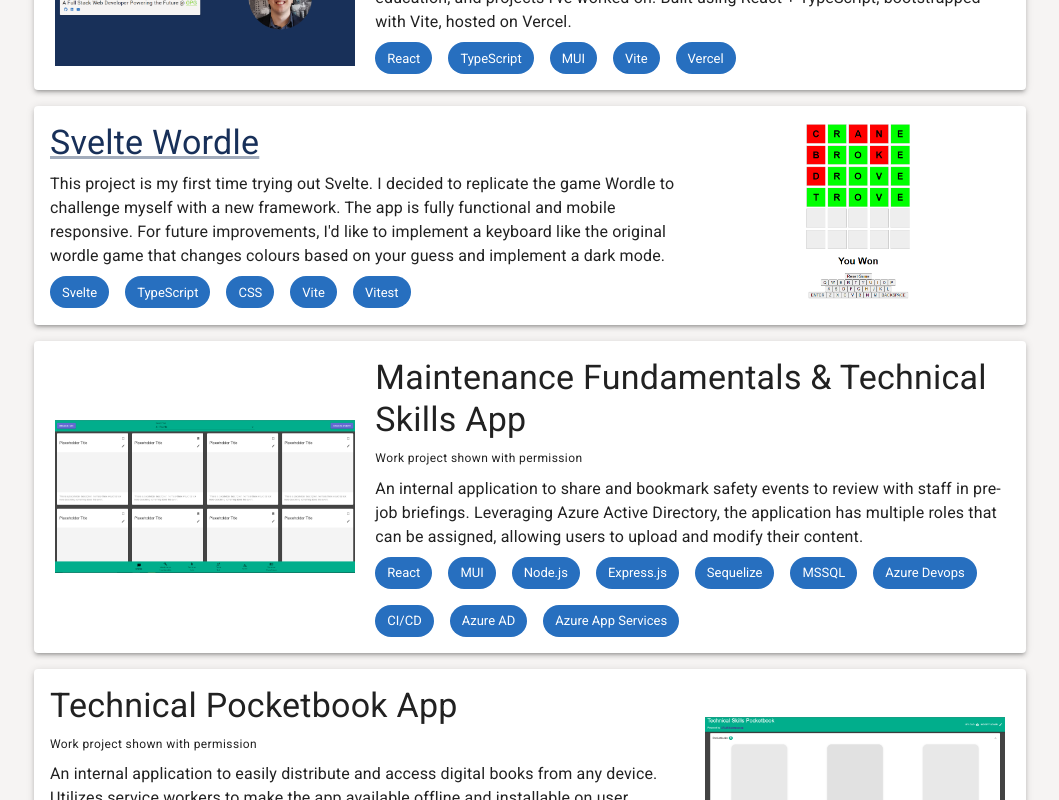
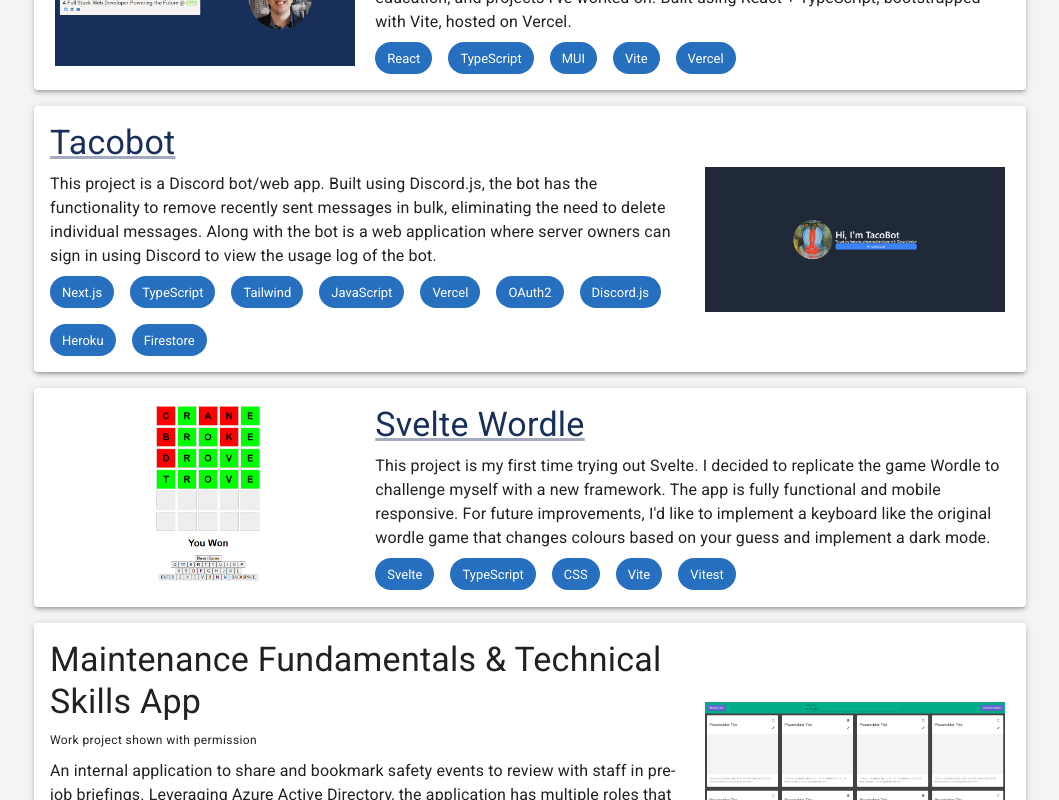
Before and after one commit to jross263/personal-site, a React (Vite) app: page / in a window 1280 px wide. Shown: the part 2940-3740 px from the top of the page, without its empty margins (110-1169 px from the left). Built offline with nearby package versions, Linux system fonts and the light colour scheme.

Commit message:
added Tacobot

```diff
--- a/src/content/projectData.ts
+++ b/src/content/projectData.ts
@@ -5,6 +5,7 @@ import ormbenchmarkThumbnail from '../pictures/ormbenchmark.png';
 import portfilioThumbnail from '../pictures/portfolio.png';
 import tspbThumbnail from '../pictures/tspb.png';
 import wordleThumbnail from '../pictures/wordle.png';
+import tacobotThumbnail from '../pictures/tacobot.png';
 
 const projectData = [{
   thumbnail: portfilioThumbnail,
@@ -12,7 +13,15 @@ const projectData = [{
   description: 'You\'re here now! Personal Portfolio website showcasing who I am, my work and education, and projects I\'ve worked on. Built using React + TypeScript, bootstrapped with Vite, hosted on Vercel.',
   skills: ['React', 'TypeScript', 'MUI', 'Vite', 'Vercel'],
   link: 'https://github.com/jross263/personal-site'
-}, {
+},
+{
+  thumbnail: tacobotThumbnail,
+  title: 'Tacobot',
+  description: 'This project is a Discord bot/web app. Built using Discord.js, the bot has the functionality to remove recently sent messages in bulk, eliminating the need to delete individual messages. Along with the bot is a web application where server owners can sign in using Discord to view the usage log of the bot.',
+  skills: ['Next.js', 'TypeScript', 'Tailwind', 'JavaScript', 'Vercel', 'OAuth2', 'Discord.js', 'Heroku', 'Firestore'],
+  link: 'https://tacobot.ca'
+},
+{
   thumbnail: wordleThumbnail,
   title: 'Svelte Wordle',
   description: 'This project is my first time trying out Svelte. I decided to replicate the game Wordle to challenge myself with a new framework. The app is fully functional and mobile responsive. For future improvements, I\'d like to implement a keyboard like the original wordle game that changes colours based on your guess and implement a dark mode.',
```
Also changed, not shown: src/pictures/tacobot.png (added).
